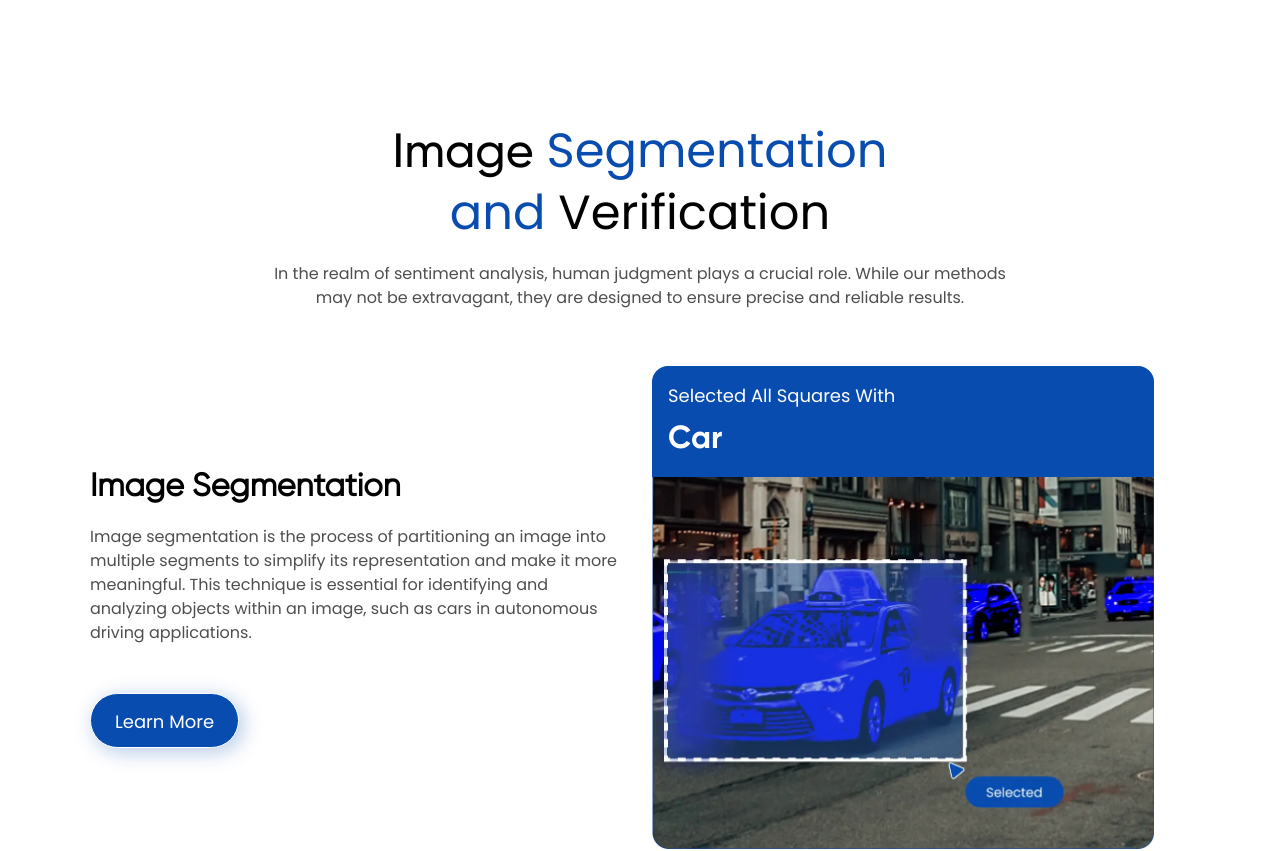
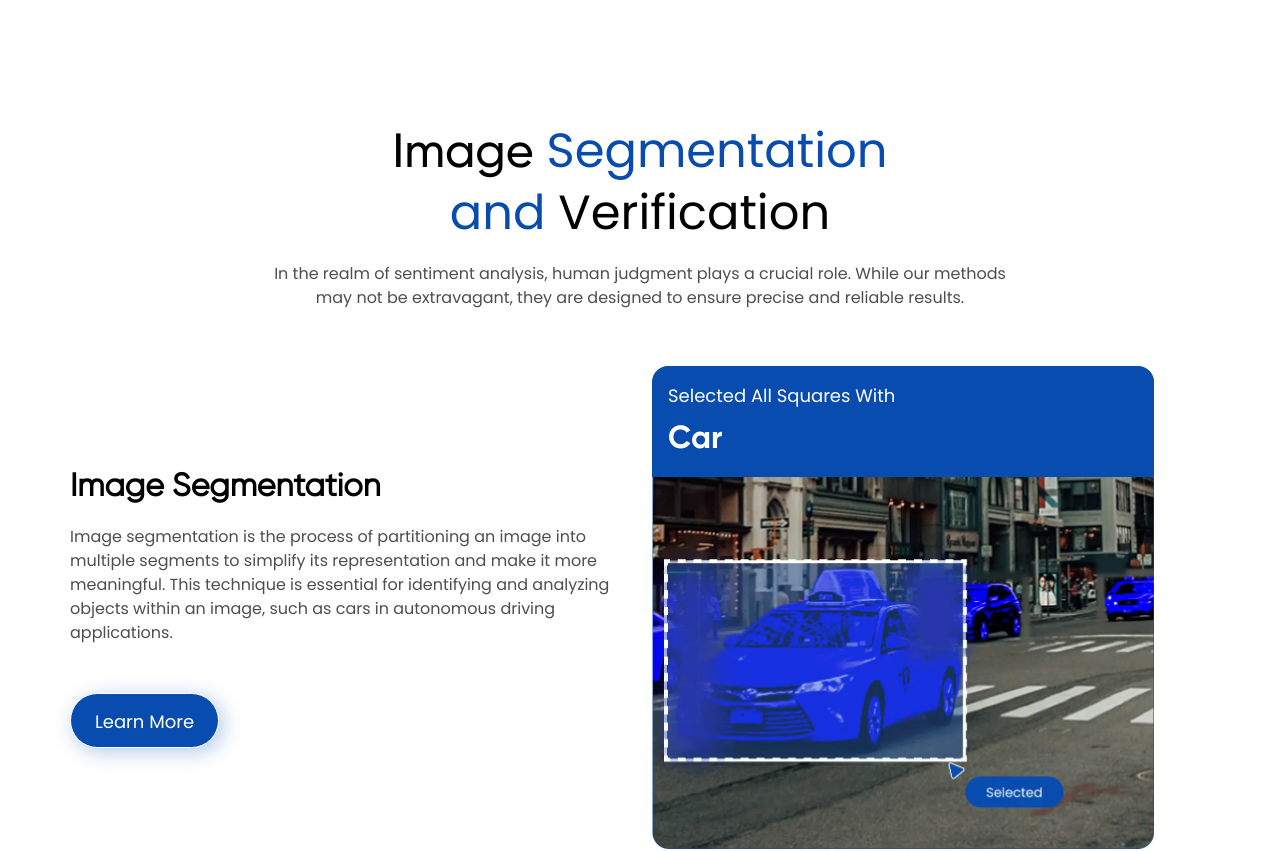
Before and after one commit to AnjaliChandaRC/hyperleen-next, a Next.js app: page / in a window 1280 px wide. Shown: the part 1500-2351 px from the top of the page. Built offline with nearby package versions, Linux system fonts and the light colour scheme.

Commit message:
make all the container size exact

```diff
--- a/src/components/home/Hero.tsx
+++ b/src/components/home/Hero.tsx
@@ -10,7 +10,6 @@ interface Hero_Items {
 const Hero = () => {
   return (
     <div className="md:py-lg py-16 bg-header_bg bg-full hero_scrollbar bg-center bg-no-repeat max-w-[1536px] mx-auto" id="home">
-      <div className="container">
       <div className="max-w-[824px] mx-auto z-10 relative">
         <div className="flex items-center justify-center gap-4 pb-6">
           <div className="w-[43px]">
@@ -55,7 +54,6 @@ const Hero = () => {
         </div>
       </div>
     </div>
-    </div>
   );
 };
 
--- a/src/components/home/SegmentationVerification.tsx
+++ b/src/components/home/SegmentationVerification.tsx
@@ -6,7 +6,7 @@ import Image from "next/image";
 const SegmentationVerification = () => {
   return (
     <div className="lg:pt-40 md:pt-20 pt-10" id="about">
-      <div className="container xl:max-w-[1140px] mx-auto">
+      <div className="container xl:max-w-[1180px] mx-auto">
         <PrimaryHeading
           textName="Image"
           blueText=" Segmentation and "
```
Lines whose indentation alone changed are shown as unchanged.
